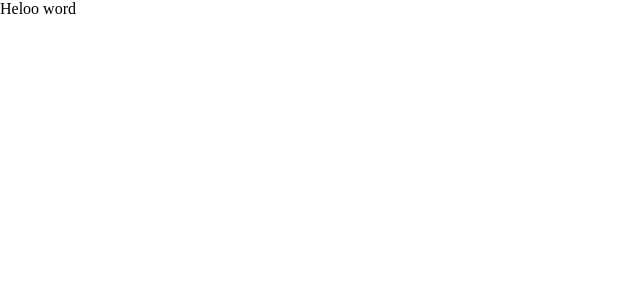
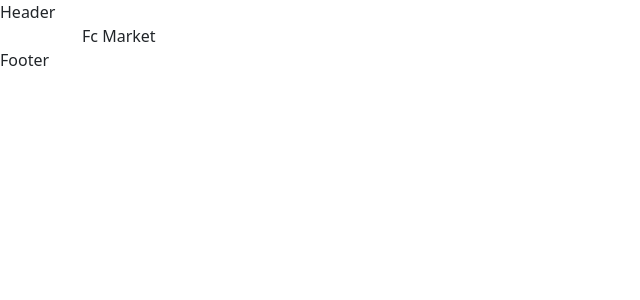
Before and after one commit to DevMiladBeigi/React-Shop-App, a React (Create React App) app: page / in a window 1280 px wide. Shown: the top 300 px of the page, without its empty margins (0-640 px from the left). Built offline with nearby package versions, Linux system fonts and the light colour scheme.

Commit message:
install react-bootstrap

```diff
--- a/src/App.js
+++ b/src/App.js
@@ -1,7 +1,15 @@
-import React from 'react'
-
+import React from "react";
+import {Container} from 'react-bootstrap'
+import { Header } from "./Components/Header/Header";
+import { Footer } from "./Components/Footer/Footer";
 export const App = () => {
   return (
-    <div>Heloo word</div>
-  )
-}
+    <div>
+      <Header />
+      <Container>
+        Fc Market
+      </Container>
+      <Footer />
+    </div>
+  );
+};
--- /dev/null
+++ b/src/Components/Footer/Footer.js
@@ -0,0 +1,7 @@
+import React from 'react'
+
+export const Footer = () => {
+  return (
+    <div>Footer</div>
+  )
+}
--- /dev/null
+++ b/src/Components/Header/Header.js
@@ -0,0 +1,7 @@
+import React from 'react'
+
+export const Header = () => {
+  return (
+    <div>Header</div>
+  )
+}
--- a/src/index.js
+++ b/src/index.js
@@ -1,6 +1,7 @@
 import React from "react";
 import ReactDom from "react-dom";
 import { App } from "./App";
+import 'bootstrap/dist/css/bootstrap.min.css';
 import "./index.css";
 
 ReactDom.render(<App />, document.getElementById("root"));
```
Also changed, not shown: package.json (+5 -3 lines), 1 other file (tests, documents, lock files or other folders).
